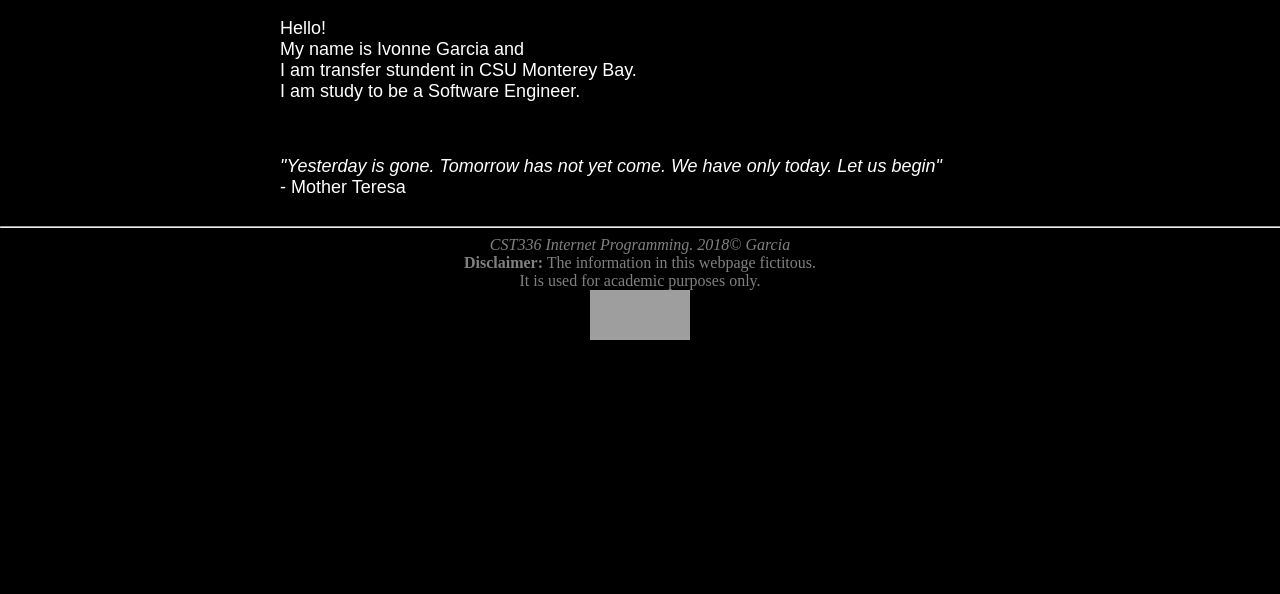
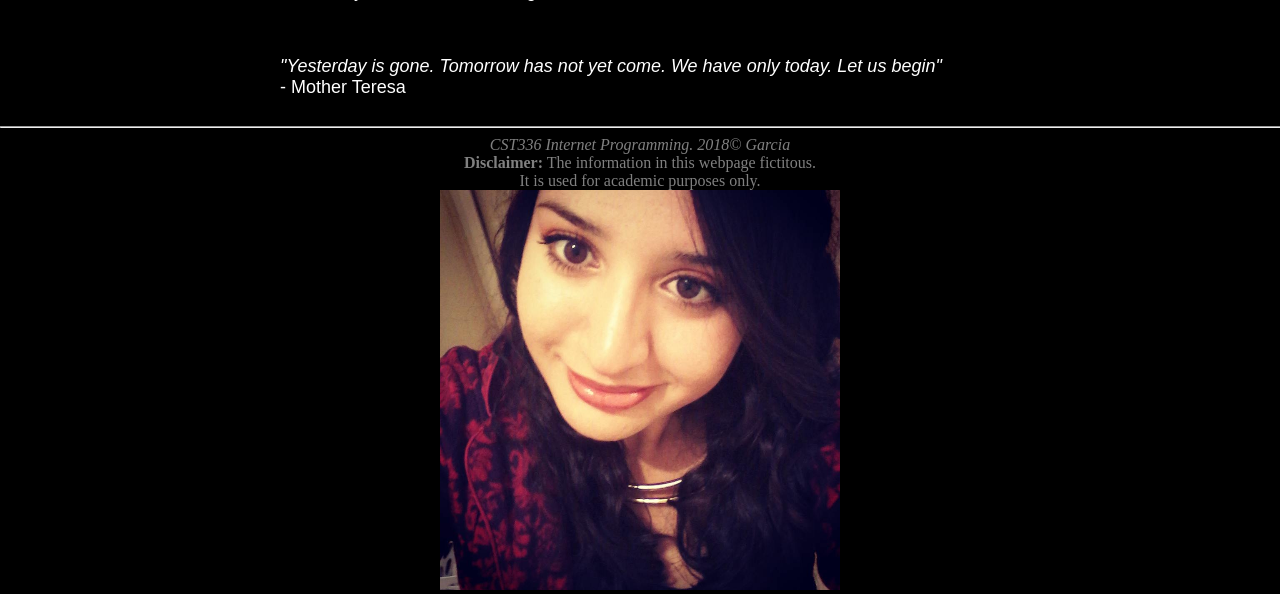
Before and after one commit to IvonneS/cst336, a PHP site: page /labs/lab1/main.php in a window 1280 px wide. Shown: the part 655-1249 px from the top of the page. Before the commit the page ends 995 px from the top, so only its background shows below. Run offline with PHP 8.4, Linux system fonts and the light colour scheme; grey boxes are pictures that could not be loaded.

Commit message:
updating pictures

```diff
--- a/labs/lab1/about.php
+++ b/labs/lab1/about.php
@@ -69,7 +69,7 @@
               <em>CST336 Internet Programming. 2018&copy; Garcia<br /></em>
              <strong>Disclaimer:</strong> The information in this webpage fictitous. <br />
              It is used for academic purposes only.<br>
-             <img src="img/csumb.png" width="100" height="50"/>
+             <img src="img/csumb.jpg" />
          </footer>
 
     </body>
--- a/labs/lab1/contact.php
+++ b/labs/lab1/contact.php
@@ -35,7 +35,7 @@
                <em>CST336 Internet Programming. 2018&copy; Garcia<br /></em>
              <strong>Disclaimer:</strong> The information in this webpage fictitous. <br />
              It is used for academic purposes only.<br>
-             <img src="img/csumb.png" width="100" height="50"/>
+             <img src="img/csumb.jpg" />
          </footer>
     <!--</body>-->
 </html>
--- a/labs/lab1/main.php
+++ b/labs/lab1/main.php
@@ -38,7 +38,7 @@
                  <main>
                     <div>
                        <figure>
-                           <img src="img/me.jpg" width="400" height="500"/>
+                           <img src="img/me.jpg"/>
                      </figure>
                      </div>
                <div id="paragraph">
@@ -66,7 +66,7 @@
               <em> CST336 Internet Programming. 2018&copy; Garcia<br /></em>
              <strong>Disclaimer:</strong> The information in this webpage fictitous. <br />
              It is used for academic purposes only.<br>
-             <img src="img/csumb.png" width="100" height="50"/>
+             <img src="img/csumb.jpg"/>
          </footer>
 
     </body>
```
Also changed, not shown: labs/lab1/img/csumb.jpg (added), labs/lab1/img/me.jpg (added).
